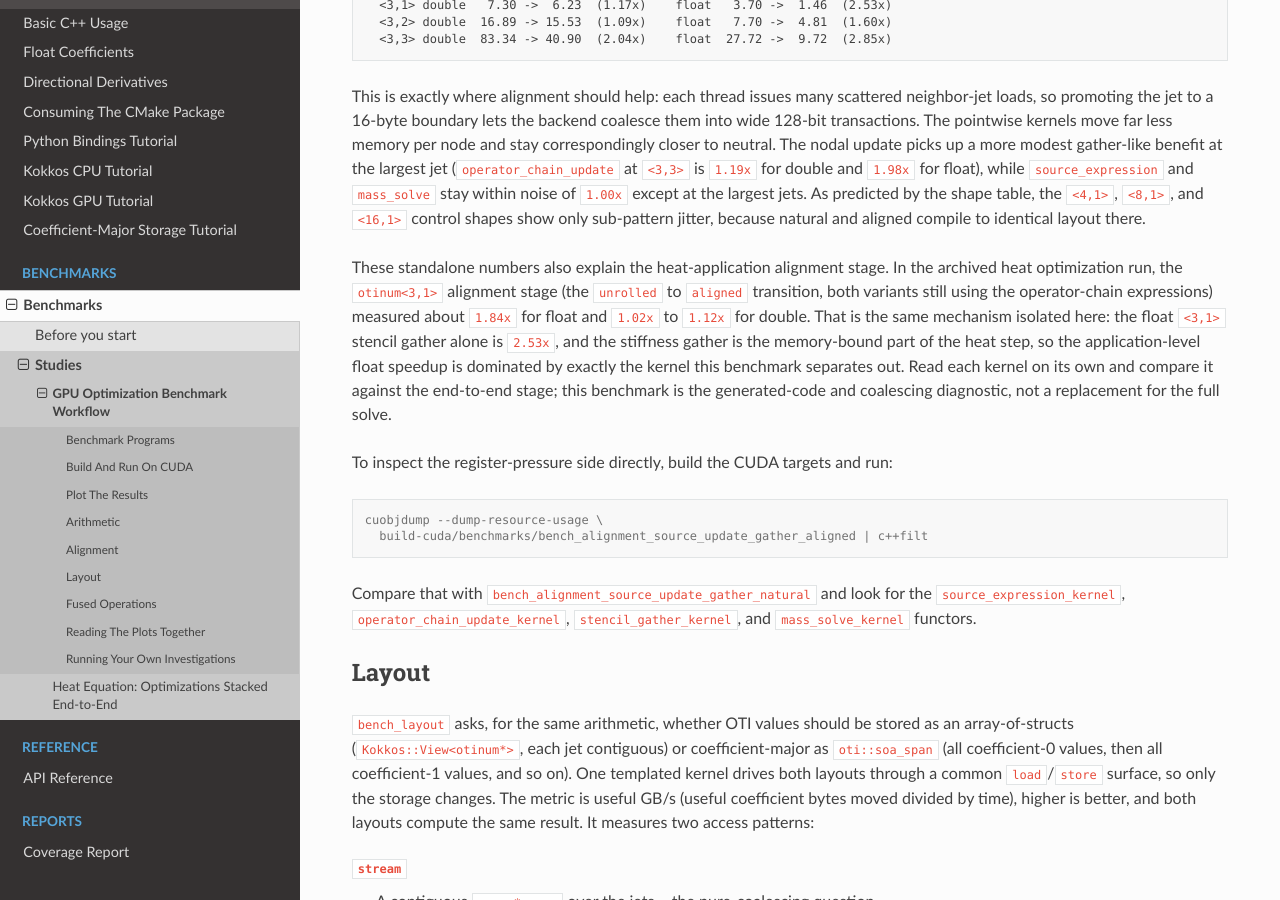
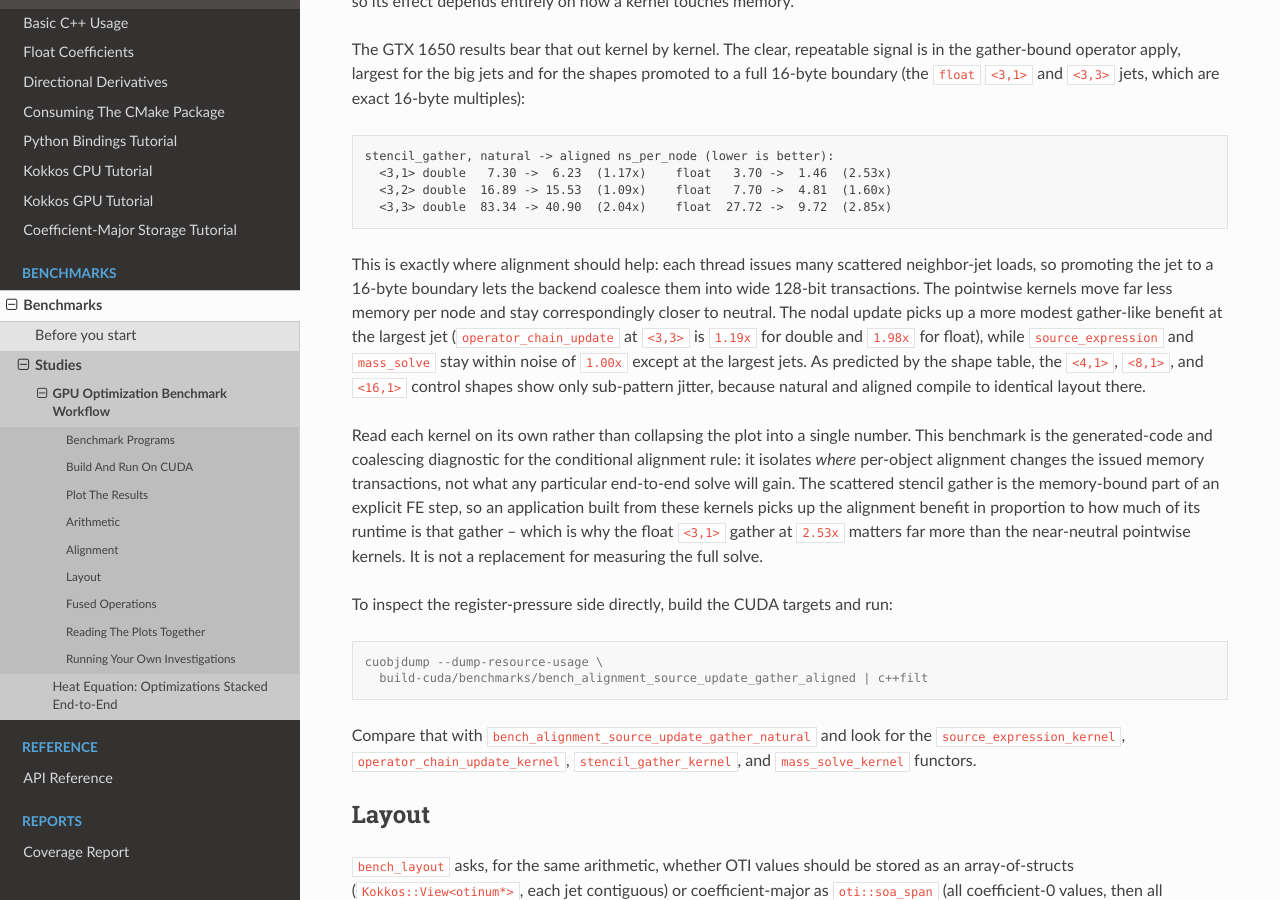
Before and after one commit to Samm-Py/cpp_oti_lib, a Sphinx documentation site: the page built from docs/benchmarks/gpu_optimization_workflow.rst, in a window 1280 px wide and 900 px high, scrolled down 11021 px. Built offline with Sphinx 7.4.7 and the Read the Docs theme 3.1.0, drawn with Linux system fonts in a browser that asks for light colours; some of the changed text lies outside the part shown.

Commit message:
Docs: make the alignment section self-contained
- Add a paragraph clarifying the contiguous-streaming case is left
  neutral by coalescing, with the pointwise kernels as evidence
- Fix ambiguous `Ku = K u` notation to `y = K u`
- Drop the archived heat-run numbers and heat-stage justification so
  the alignment section reads on its own

Co-Authored-By: Claude Opus 4.8 <noreply@anthropic.com>

```diff
--- a/docs/benchmarks/gpu_optimization_workflow.rst
+++ b/docs/benchmarks/gpu_optimization_workflow.rst
@@ -476,6 +476,17 @@ storing that object can map cleanly to 128-bit operations instead of a sequence
 of smaller or potentially misaligned accesses. The same idea applies at 8 bytes
 for shapes that cannot reach a 16-byte boundary without padding.
 
+This benchmark isolates that wide-access benefit only for the scattered case. The
+contiguous-streaming case is not given its own kernel, because it is expected to
+be neutral: when adjacent threads read neighbouring jets in order, the warp
+already coalesces those accesses into wide transactions regardless of each
+object's individual alignment, as long as the array base is aligned (which Kokkos
+guarantees). It is the *scattered* gather, where each thread issues its own
+independently addressed jet load, that needs per-object promotion to issue as one
+128-bit transaction. The three pointwise kernels below are the benchmark's
+contiguous case and bear this out -- they stay near neutral while the gather
+carries the speedup.
+
 There is no padding step in this rule. Near-miss sizes are not rounded up to the
 next alignment boundary. That matters for arrays of structs: padding every OTI
 number can improve individual loads in some cases, but it also increases memory
@@ -540,16 +551,15 @@ for float), while ``source_expression`` and ``mass_solve`` stay within noise of
 ``<8,1>``, and ``<16,1>`` control shapes show only sub-pattern jitter, because
 natural and aligned compile to identical layout there.
 
-These standalone numbers also explain the heat-application alignment stage. In
-the archived heat optimization run, the ``otinum<3,1>`` alignment stage (the
-``unrolled`` to ``aligned`` transition, both variants still using the
-operator-chain expressions) measured about ``1.84x`` for float and ``1.02x`` to
-``1.12x`` for double. That is the same mechanism isolated here: the float
-``<3,1>`` stencil gather alone is ``2.53x``, and the stiffness gather is the
-memory-bound part of the heat step, so the application-level float speedup is
-dominated by exactly the kernel this benchmark separates out. Read each kernel
-on its own and compare it against the end-to-end stage; this benchmark is the
-generated-code and coalescing diagnostic, not a replacement for the full solve.
+Read each kernel on its own rather than collapsing the plot into a single
+number. This benchmark is the generated-code and coalescing diagnostic for the
+conditional alignment rule: it isolates *where* per-object alignment changes the
+issued memory transactions, not what any particular end-to-end solve will gain.
+The scattered stencil gather is the memory-bound part of an explicit FE step, so
+an application built from these kernels picks up the alignment benefit in
+proportion to how much of its runtime is that gather -- which is why the float
+``<3,1>`` gather at ``2.53x`` matters far more than the near-neutral pointwise
+kernels. It is not a replacement for measuring the full solve.
 
 To inspect the register-pressure side directly, build the CUDA targets and run:
 
@@ -664,10 +674,9 @@ PDE step, so the takeaway is that the conditional alignment rule pays off where
 kernel issues scattered jet loads -- the matrix-free operator apply -- and the
 benefit is largest for the big jets and the shapes promoted to a full 16-byte
 boundary, while the pointwise source, update, and mass-solve kernels stay near
-neutral on the promoted shapes. That is why the
-float ``<3,1>`` heat-application alignment stage is carried by the stiffness
-gather, and why these per-kernel numbers line up with the end-to-end stage
-rather than contradicting it.
+neutral on the promoted shapes. That is why an application's alignment benefit
+is carried by the matrix-free operator apply: how much a full step gains follows
+directly from how gather-bound it is.
 
 The layout plot explains why SoA is not automatically faster. Coefficient-major
 storage can improve coalescing for streaming larger coefficient arrays, while
```
Also changed, not shown: other parts of docs/benchmarks/gpu_optimization_workflow.rst (+1 -1 lines).
